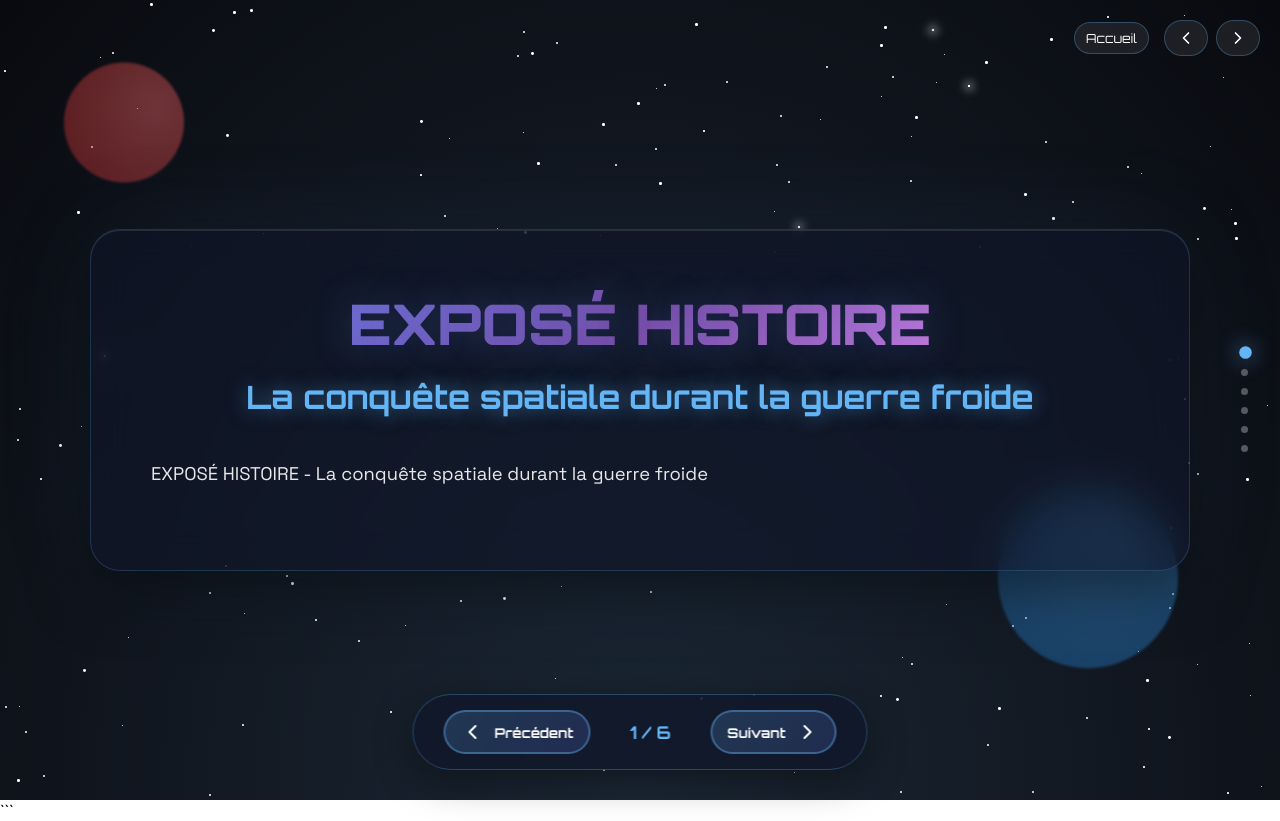
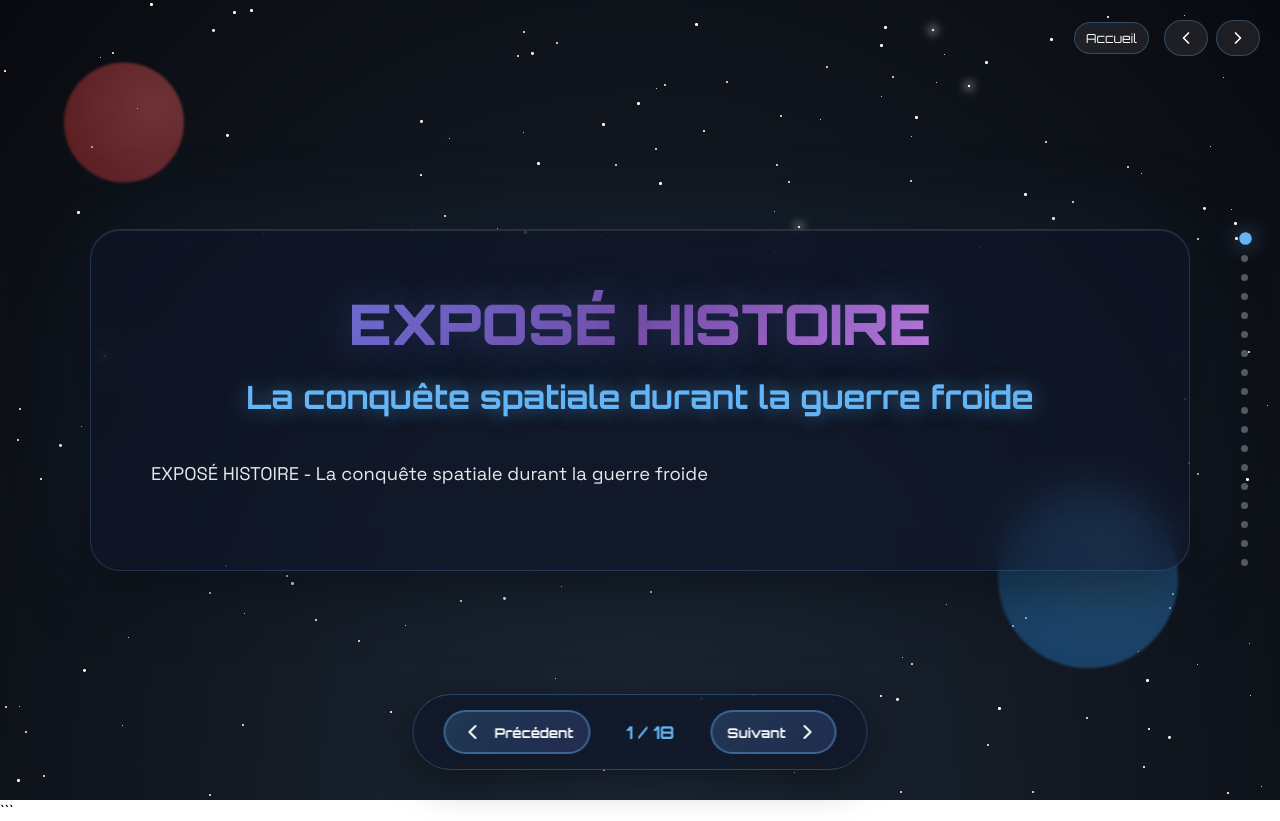
Before and after one commit to AvoApanian/SpaceRace, a React (Vite) app: page / in a window 1280 px wide. Built offline with nearby package versions, Linux system fonts and the light colour scheme.

Commit message:
html text modification

```diff
--- a/src/SpaceConquest.tsx
+++ b/src/SpaceConquest.tsx
@@ -93,127 +93,89 @@ const SpaceConquest: React.FC = () => {
   {
     id: 1,
     title: 'Introduction',
-      content: (
-        <p>
-          Pendant la guerre froide, les deux grandes puissances, les États‑Unis et l’Union soviétique,
-          s’opposent sans s’affronter directement, en menant une compétition dans de nombreux domaines,
-          dont la conquête de l’espace. Chaque réussite spatiale est alors perçue comme la preuve de
-          la force d’un modèle politique et économique, communiste pour l’URSS et capitaliste pour les États‑Unis,
-          et sert à impressionner le reste du monde. On peut donc se demander comment la conquête de l’espace
-          prolonge cette rivalité tout en préparant, à terme, de nouvelles formes de coopération entre les anciennes puissances ennemies.
-        </p>
-      ),
+    content: <p>Pendant la guerre froide, les deux grandes puissances, les États‑Unis et l’Union soviétique, s’opposent sans s’affronter directement, en menant une compétition dans de nombreux domaines, dont la conquête de l’espace. Chaque réussite spatiale est alors perçue comme la preuve de la force d’un modèle politique et économique, communiste pour l’URSS et capitaliste pour les États‑Unis, et sert à impressionner le reste du monde. On peut donc se demander comment la conquête de l’espace prolonge cette rivalité tout en préparant, à terme, de nouvelles formes de coopération entre les anciennes puissances ennemies.</p>,
   },
   {
     id: 2,
     title: 'I. Les débuts de la conquête spatiale',
-      content: (
-        <p>
-          À l’origine, la conquête spatiale repose sur les progrès réalisés pendant la Seconde Guerre mondiale,
-          en particulier les missiles V2 allemands, dont les technologies sont récupérées et améliorées par
-          les États‑Unis et l’URSS après 1945. Ces fusées, d’abord pensées comme des armes, servent ensuite
-          de base au développement des premiers lanceurs capables d’envoyer des engins au‑delà de l’atmosphère terrestre.
-          Dès 1949, les États-Unis testent leurs fusées en envoyant dans l’espace le singe Albert II, premier animal
-          américain à franchir la limite de l’atmosphère. Cet essai marque une étape dans la compréhension des effets du vol spatial sur les êtres vivants.
-
-          Le véritable tournant survient le 4 octobre 1957, lorsque l’Union soviétique lance Spoutnik‑1, le premier satellite artificiel de l’histoire.
-          Ce petit objet, mis en orbite autour de la Terre, prouve que l’URSS maîtrise des fusées suffisamment puissantes pour atteindre l’espace,
-          ce qui suscite un choc et une grande inquiétude aux États‑Unis, sur le plan militaire comme symbolique. Quelques semaines plus tard,
-          l’URSS envoie à bord de Spoutnik-2 la chienne Laïka, premier être vivant placé en orbite autour de la Terre,
-          marquant une étape scientifique et un puissant succès de propagande.
-
-          En réaction, les États‑Unis créent en 1958 la NASA, une agence spatiale chargée de coordonner l’ensemble de leurs programmes d’exploration spatiale
-          et de combler leur retard. La même année, ils lancent leur premier satellite, Explorer 1, qui marque leur entrée officielle
-          dans la course à l’espace et ouvre une période de rivalité intense entre les deux superpuissances.
-        </p>
-      ),
+    content: <p>À l’origine, la conquête spatiale repose sur les progrès réalisés pendant la Seconde Guerre mondiale, en particulier les missiles V2 allemands, dont les technologies sont récupérées et améliorées par les États‑Unis et l’URSS après 1945. Ces fusées, d’abord pensées comme des armes, servent ensuite de base au développement des premiers lanceurs capables d’envoyer des engins au‑delà de l’atmosphère terrestre. Dès 1949, les États-Unis testent leurs fusées en envoyant dans l’espace le singe Albert ll, premier animal américain à franchir la limite de l’atmosphère. Cet essai marque une étape dans la compréhension des effets du vol spatial sur les êtres vivants.</p>,
   },
   {
     id: 3,
-      title: 'II. La course à l’espace : une compétition USA/URSS',
-      content: (
-        <p>
-          Dans un premier temps, l’URSS conserve une avance nette dans cette course à l’espace.
-          Le 12 avril 1961, elle envoie le cosmonaute Youri Gagarine à bord de la capsule Vostok 1,
-          faisant de lui le premier homme à voyager dans l’espace et à effectuer une orbite complète autour de la Terre.
-          Cet exploit est utilisé par les autorités soviétiques comme une démonstration spectaculaire de la supériorité de leur système politique et de leurs capacités scientifiques.
-
-          Les Soviétiques enchaînent ensuite plusieurs « premières » : ils envoient notamment les premières sondes Luna vers la Lune,
-          réalisent les premiers vols avec plusieurs cosmonautes à bord, ainsi que le premier vol d’une femme dans l’espace avec Valentina Terechkova en 1963.
-          Ces succès renforcent l’image d’une URSS en avance sur son rival américain, à un moment où la compétition idéologique est particulièrement forte.
-
-          Face à cette série de succès soviétiques, les États‑Unis réagissent en se fixant un objectif encore plus ambitieux.
-          En 1961, le président John F. Kennedy annonce la volonté d’envoyer un Américain sur la Lune avant la fin des années 1960,
-          afin de reprendre l’avantage dans la course à l’espace et de frapper l’opinion mondiale par un exploit sans précédent.
-          Cet objectif donne naissance au programme Apollo, qui mobilise des moyens financiers, techniques et humains considérables pour atteindre la Lune.
-
-          Dans le cadre de ce programme, la mission Apollo 8, en 1968, réalise le premier vol habité autour de la Lune,
-          ce qui montre que les États‑Unis rattrapent puis dépassent progressivement leur rival.
-          L’apogée de cette compétition est atteinte le 20 juillet 1969, lorsque la mission Apollo 11 permet à Neil Armstrong
-          de devenir le premier homme à marcher sur la surface lunaire, sous les yeux de centaines de millions de téléspectateurs à travers le monde.
-
-          Cet événement est présenté par les États‑Unis comme la preuve éclatante de leur supériorité technologique et de la réussite de leur modèle économique et politique.
-          L’URSS ne parvient jamais à envoyer un équipage sur la Lune, ce qui consacre durablement l’avantage américain dans le domaine des vols habités interplanétaires.
-          Néanmoins, la compétition ne se limite pas à la Lune : elle touche aussi les satellites d’observation, les sondes automatiques et les stations spatiales,
-          qui ont des implications militaires et stratégiques importantes.
-
-          Tout au long de cette période, la conquête spatiale est donc à la fois un outil de propagande et un instrument de dissuasion.
-          Chaque lancement ou mission réussie vise à impressionner les alliés et les pays non alignés, et à montrer que le camp victorieux
-          est capable de maîtriser les technologies liées aux missiles nucléaires. La course à l’espace prolonge ainsi la logique de confrontation de la guerre froide,
-          tout en contribuant à d’importants progrès scientifiques et techniques.
-        </p>
-      ),
+    title: 'Spoutnik et Laïka',
+    content: <p>Le véritable tournant survient le 4 octobre 1957, lorsque l’Union soviétique lance Spoutnik‑1, le premier satellite artificiel de l’histoire. Ce petit objet, mis en orbite autour de la Terre, prouve que l’URSS maîtrise des fusées suffisamment puissantes pour atteindre l’espace, ce qui suscite un choc et une grande inquiétude aux États‑Unis, sur le plan militaire comme symbolique. Quelques semaines plus tard, l’URSS envoie à bord de Spoutnik-2 la chienne Laïka, premier être vivant placé en orbite autour de la Terre, marquant une étape scientifique et un puissant succès de propagande.</p>,
   },
   {
     id: 4,
-      title: 'III. De la rivalité à la coopération',
-      content: (
-        <p>
-          À partir des années 1970, la dynamique de la conquête spatiale commence à évoluer.
-          Le coût extrêmement élevé des grands programmes, comme Apollo côté américain ou les projets lunaires côté soviétique,
-          pousse les deux superpuissances à réduire leurs ambitions les plus spectaculaires.
-          Dans le même temps, la détente dans les relations internationales atténue la tension directe entre les blocs,
-          ce qui rend moins nécessaire une compétition aussi frontale dans l’espace.
-
-          L’URSS choisit alors de se concentrer sur les stations spatiales en orbite terrestre, avec les programmes Saliout puis Mir,
-          qui permettent de réaliser des séjours de plus en plus longs dans l’espace et de nombreuses expériences scientifiques.
-          De leur côté, les États‑Unis mettent fin au programme Apollo et réorientent leurs efforts vers d’autres projets,
-          comme la mise en place de navettes spatiales réutilisables.
-
-          Un moment symbolique de cette évolution est la mission Apollo‑Soyouz de 1975.
-          Lors de cette mission, un vaisseau américain Apollo et un vaisseau soviétique Soyouz s’amarrent en orbite et les astronautes
-          des deux pays échangent une poignée de main historique dans l’espace. Cette rencontre est largement médiatisée
-          comme un signe de détente et de volonté de coopération entre les deux anciennes rivales.
-
-          À partir de la fin de la guerre froide, l’espace devient de plus en plus un domaine de collaboration internationale.
-          De nouvelles puissances, comme l’Europe avec l’Agence spatiale européenne, la Chine ou encore l’Inde, développent leurs propres programmes spatiaux et participent à des projets communs.
-          La Station spatiale internationale, qui associe notamment les États‑Unis, la Russie et plusieurs autres partenaires, illustre cette nouvelle phase
-          d’une conquête spatiale davantage tournée vers la coopération scientifique, l’observation de la Terre et l’exploration lointaine.
-
-          La conquête de l’espace reste toutefois un enjeu de puissance pour les États, mais elle s’ouvre aussi à des acteurs privés
-          et à des objectifs plus variés, comme les télécommunications, la navigation par satellite ou l’étude du climat.
-          L’espace demeure donc à la fois un lieu de rivalités et un champ d’expérimentation pour de nouvelles formes de collaboration mondiale.
-        </p>
-      ),
+    title: 'Création de la NASA',
+    content: <p>En réaction, les États‑Unis créent en 1958 la NASA, une agence spatiale chargée de coordonner l’ensemble de leurs programmes d’exploration spatiale et de combler leur retard. La même année, ils lancent leur premier satellite, Explorer 1, qui marque leur entrée officielle dans la course à l’espace et ouvre une période de rivalité intense entre les deux superpuissances.</p>,
   },
   {
     id: 5,
+    title: 'II. La course à l’espace : une compétition USA/URSS',
+    content: <p>Dans un premier temps, l’URSS conserve une avance nette dans cette course à l’espace. Le 12 avril 1961, elle envoie le cosmonaute Youri Gagarine à bord de la capsule Vostok 1, faisant de lui le premier homme à voyager dans l’espace et à effectuer une orbite complète autour de la Terre. Cet exploit est utilisé par les autorités soviétiques comme une démonstration spectaculaire de la supériorité de leur système politique et de leurs capacités scientifiques.</p>,
+  },
+  {
+    id: 6,
+    title: 'Premières réussites soviétiques',
+    content: <p>Les Soviétiques enchaînent ensuite plusieurs « premières » : ils envoient notamment les premières sondes Luna vers la Lune et réalisent les premiers vols avec plusieurs cosmonautes à bord, ainsi que le premier vol d’une femme dans l’espace avec Valentina Terechkova en 1963. Ces succès renforcent l’image d’une URSS en avance sur son rival américain, à un moment où la compétition idéologique est particulièrement forte.</p>,
+  },
+  {
+    id: 7,
+    title: 'Réaction américaine',
+    content: <p>Face à cette série de succès soviétiques, les États‑Unis réagissent en se fixant un objectif encore plus ambitieux. En 1961, le président John F. Kennedy annonce la volonté d’envoyer un Américain sur la Lune avant la fin des années 1960, afin de reprendre l’avantage dans la course à l’espace et de frapper l’opinion mondiale par un exploit sans précédent. Cet objectif donne naissance au programme Apollo, qui mobilise des moyens financiers, techniques et humains considérables pour atteindre la Lune.</p>,
+  },
+  {
+    id: 8,
+    title: 'Programme Apollo',
+    content: <p>Dans le cadre de ce programme, la mission Apollo 8, en 1968, réalise le premier vol habité autour de la Lune, ce qui montre que les États‑Unis rattrapent puis dépassent progressivement leur rival. L’apogée de cette compétition est atteinte le 20 juillet 1969, lorsque la mission Apollo 11 permet à Neil Armstrong de devenir le premier homme à marcher sur la surface lunaire, sous les yeux de centaines de millions de téléspectateurs à travers le monde.</p>,
+  },
+  {
+    id: 9,
+    title: 'Importance stratégique',
+    content: <p>Cet événement est présenté par les États‑Unis comme la preuve éclatante de leur supériorité technologique et de la réussite de leur modèle économique et politique. L’URSS ne parvient jamais à envoyer un équipage sur la Lune, ce qui consacre durablement l’avantage américain dans le domaine des vols habités interplanétaires. Néanmoins, la compétition ne se limite pas à la Lune : elle touche aussi les satellites d’observation, les sondes automatiques et les stations spatiales, qui ont des implications militaires et stratégiques importantes.</p>,
+  },
+  {
+    id: 10,
+    title: 'Outils de propagande',
+    content: <p>Tout au long de cette période, la conquête spatiale est donc à la fois un outil de propagande et un instrument de dissuasion. Chaque lancement ou mission réussie vise à impressionner les alliés et les pays non alignés, et à montrer que le camp victorieux est capable de maîtriser les technologies liées aux missiles nucléaires. La course à l’espace prolonge ainsi la logique de confrontation de la guerre froide, tout en contribuant à d’importants progrès scientifiques et techniques.</p>,
+  },
+  {
+    id: 11,
+    title: 'III. De la rivalité à la coopération',
+    content: <p>À partir des années 1970, la dynamique de la conquête spatiale commence à évoluer. Le coût extrêmement élevé des grands programmes, comme Apollo côté américain ou les projets lunaires côté soviétique, pousse les deux superpuissances à réduire leurs ambitions les plus spectaculaires. Dans le même temps, la détente dans les relations internationales atténue la tension directe entre les blocs, ce qui rend moins nécessaire une compétition aussi frontale dans l’espace.</p>,
+  },
+  {
+    id: 12,
+    title: 'Stations spatiales soviétiques',
+    content: <p>L’URSS choisit alors de se concentrer sur les stations spatiales en orbite terrestre, avec les programmes Saliout puis Mir, qui permettent de réaliser des séjours de plus en plus longs dans l’espace et de nombreuses expériences scientifiques. De leur côté, les États‑Unis mettent fin au programme Apollo et réorientent leurs efforts vers d’autres projets, comme la mise en place de navettes spatiales réutilisables.</p>,
+  },
+  {
+    id: 13,
+    title: 'Apollo-Soyouz',
+    content: <p>Un moment symbolique de cette évolution est la mission Apollo‑Soyouz de 1975. Lors de cette mission, un vaisseau américain Apollo et un vaisseau soviétique Soyouz s’amarrent en orbite et les astronautes des deux pays échangent une poignée de main historique dans l’espace. Cette rencontre est largement médiatisée comme un signe de détente et de volonté de coopération entre les deux anciennes rivales.</p>,
+  },
+  {
+    id: 14,
+    title: 'Collaboration internationale',
+    content: <p>À partir de la fin de la guerre froide, l’espace devient de plus en plus un domaine de collaboration internationale. De nouvelles puissances, comme l’Europe avec l’Agence spatiale européenne, la Chine ou encore l’Inde, développent leurs propres programmes spatiaux et participent à des projets communs. La Station spatiale internationale, qui associe notamment les États‑Unis, la Russie et plusieurs autres partenaires, illustre cette nouvelle phase d’une conquête spatiale davantage tournée vers la coopération scientifique, l’observation de la Terre et l’exploration lointaine.</p>,
+  },
+  {
+    id: 15,
+    title: 'Ouverture à de nouveaux acteurs',
+    content: <p>La conquête de l’espace reste toutefois un enjeu de puissance pour les États, mais elle s’ouvre aussi à des acteurs privés et à des objectifs plus variés, comme les télécommunications, la navigation par satellite ou l’étude du climat. L’espace demeure donc à la fois un lieu de rivalités et un champ d’expérimentation pour de nouvelles formes de collaboration mondiale.</p>,
+  },
+  {
+    id: 16,
     title: 'Conclusion',
-      content: (
-        <p>
-          Ainsi, la conquête spatiale a d’abord prolongé la logique de la guerre froide en opposant les États‑Unis et l’URSS
-          dans une course symbolique et technologique, dont le point culminant est le premier pas de l’homme sur la Lune en 1969.
-          Cette compétition a servi à affirmer la puissance et à défendre des modèles idéologiques antagonistes,
-          tout en stimulant des progrès techniques considérables.
-
-          Progressivement, cependant, l’espace est devenu un terrain de coopération, comme le montre la mission Apollo‑Soyouz
-          puis la création de la Station spatiale internationale, annonçant une conquête spatiale plus partagée à l’échelle de l’humanité.
-          Aujourd’hui encore, l’espace demeure un enjeu stratégique et scientifique majeur,
-          où se mêlent rivalités, innovations et projets communs entre nations et acteurs privés.
-        </p>
-      ),
+    content: <p>Ainsi, la conquête spatiale a d’abord prolongé la logique de la guerre froide en opposant les États‑Unis et l’URSS dans une course symbolique et technologique, dont le point culminant est le premier pas de l’homme sur la Lune en 1969. Cette compétition a servi à affirmer la puissance et à défendre des modèles idéologiques antagonistes, tout en stimulant des progrès techniques considérables.</p>,
   },
-  ];
+  {
+    id: 17,
+    title: 'Conclusion (suite)',
+    content: <p>Progressivement, cependant, l’espace est devenu un terrain de coopération, comme le montre la mission Apollo‑Soyouz puis la création de la Station spatiale internationale, annonçant une conquête spatiale plus partagée à l’échelle de l’humanité. Aujourd’hui encore, l’espace demeure un enjeu stratégique et scientifique majeur, où se mêlent rivalités, innovations et projets communs entre nations et acteurs privés.</p>,
+  },
+]
 
   return (
     <div className="space-conquest-app">
```
Lines whose indentation alone changed are shown as unchanged.
